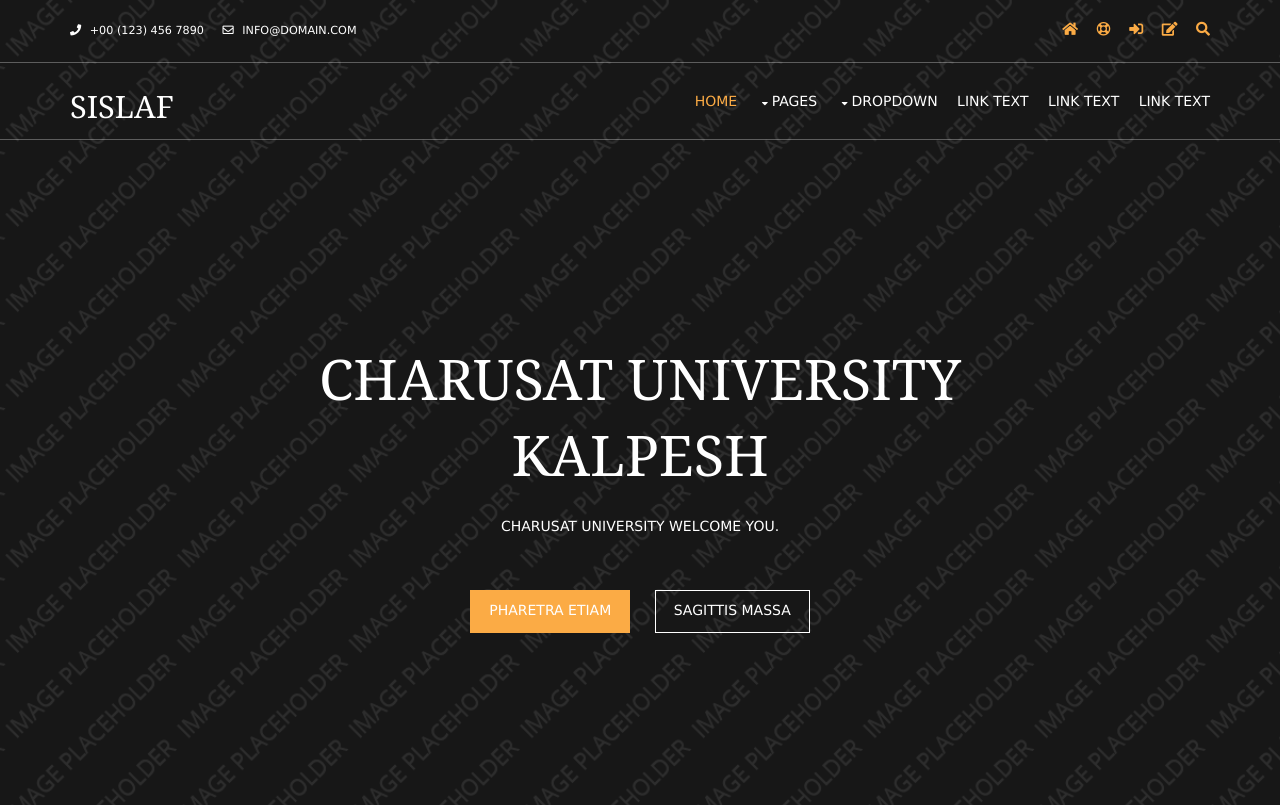
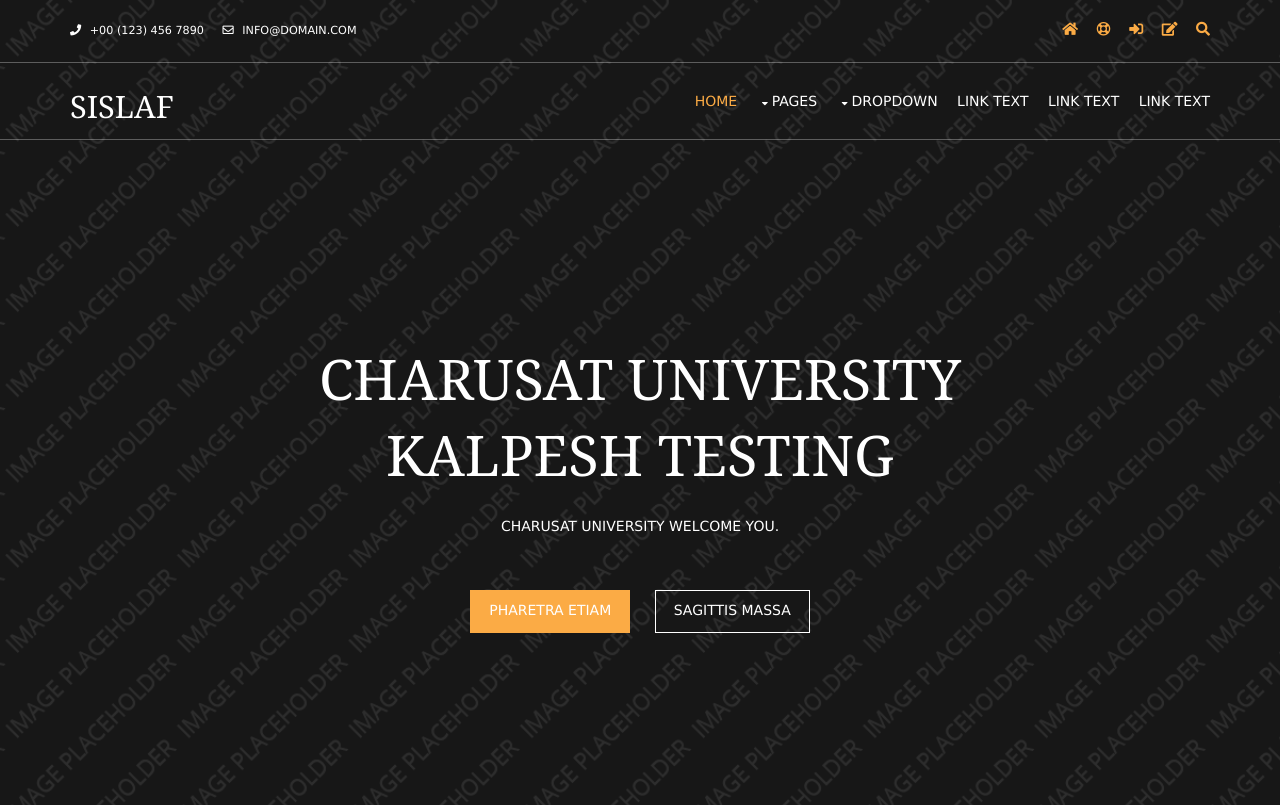
Before and after one commit to kalpeshpatelce/devops, a plain HTML site: page index.html in a window 1280 px wide. Shown: the top 805 px of the page. Drawn offline with Linux system fonts and the light colour scheme.

Commit message:
Demo commit

```diff
--- a/index.html
+++ b/index.html
@@ -106,7 +106,7 @@
   <div id="pageintro" class="hoc clear">
     <!-- ################################################################################################ -->
     <article>
-      <h3 class="heading">CHARUSAT UNIVERSITY kalpesh</h3>
+      <h3 class="heading">CHARUSAT UNIVERSITY kalpesh testing</h3>
       <p>CHARUSAT UNIVERSITY WELCOME YOU.</p>
       <footer>
         <ul class="nospace inline pushright">
```
